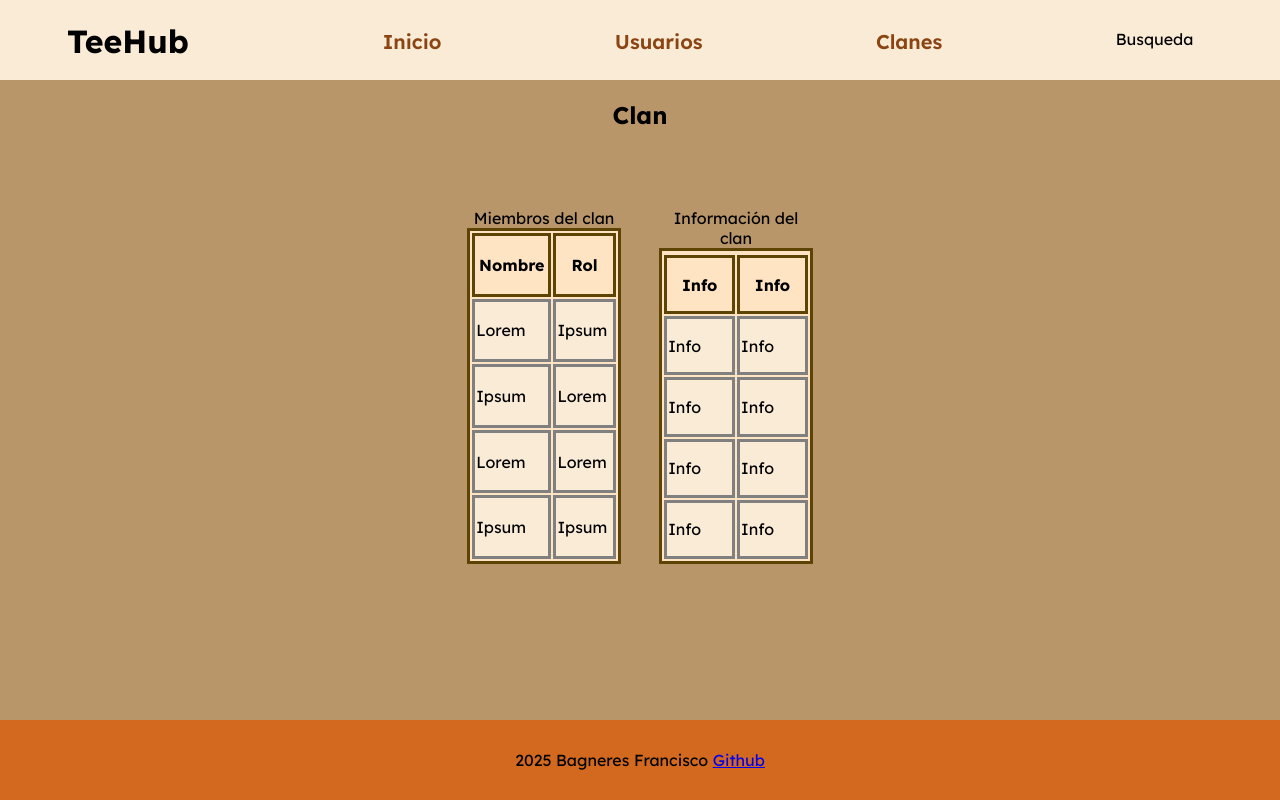
After one commit to FranBag/TeeHub, a PHP site: page /src/pages/clan.html in a window 1280 px wide. The commit adds this page. Run offline with PHP 8.4, Linux system fonts and the light colour scheme.

Commit message:
Añadida página de clan específico

```diff
--- a/index.html
+++ b/index.html
@@ -23,7 +23,7 @@
                 <li><a href="#">Inicio</a></li>
                 <li><a href="./src/pages/users.html">Usuarios</a></li>
                 <li><a href="./src/pages/clans.html">Clanes</a></li>
-                <li><a href="#">Busqueda</a></li>
+                <li>Busqueda</li>
             </ol>
         </nav>
     </header>
--- a/src/css/style.css
+++ b/src/css/style.css
@@ -151,14 +151,14 @@ td {
     grid-area: main;
     display: grid;
     grid-template-areas:
-        "title-clan"
+        "title-clans"
         "clanlist";
     background-color: rgb(185, 150, 105);
     justify-items: center;
 }
 
-.clan-title {
-    grid: title-clan;
+.clans-title {
+    grid: title-clans;
 }
 
 .clanslist-section {
@@ -175,6 +175,41 @@ td {
     border-radius: 10px;
     margin: 10px;
     background-color: peachpuff;
+    text-align: center;
+}
+
+/* Especific Clan page */
+
+.clan-main-container {
+    grid-area: main;
+    display: grid;
+    grid-template-areas:
+        "title-clan"
+        "claninfo";
+    grid-template-rows: 20% 80%;
+    background-color: rgb(185, 150, 105);
     justify-items: center;
-    align-content: center;
 }
+
+.clan-title {
+    grid: title-clan;
+}
+
+.claninfo-section {
+    width: 30%;
+    grid: claninfo;
+    display: grid;
+    grid-template-areas:
+        "membertable clantable";
+    grid-template-columns: 40% 40%;
+    grid-template-rows: auto auto;
+    justify-content: space-around;
+}
+
+.member-table {
+    grid: membertable;
+}
+
+.clan-table {
+    grid: clantable;
+}
--- /dev/null
+++ b/src/pages/clan.html
@@ -0,0 +1,87 @@
+<!DOCTYPE html>
+<html lang="en">
+<head>
+    <meta charset="UTF-8">
+    <meta name="viewport" content="width=device-width, initial-scale=1.0">
+
+    <link rel="preconnect" href="https://fonts.googleapis.com">
+    <link rel="preconnect" href="https://fonts.gstatic.com" crossorigin>
+    <link href="https://fonts.googleapis.com/css2?family=Lexend:wght@100..900&display=swap" rel="stylesheet">
+    <link rel="stylesheet" href="../css/style.css">
+
+    <title>TeeHub</title>
+</head>
+<body class="container-grid">
+
+    <header class="header-container">
+        <div class="title-container"><h1>TeeHub</h1></div>
+
+        <nav class="nav-container">
+            <ol class="navlink-container">
+                <li><a href="../../index.html">Inicio</a></li>
+                <li><a href="./users.html">Usuarios</a></li>
+                <li><a href="./clans.html">Clanes</a></li>
+                <li>Busqueda</li>
+            </ol>
+        </nav>
+    </header>
+
+    <main class="clan-main-container">
+        <h2 class="clan-title">Clan</h2>
+        <section class="claninfo-section">
+            <table class="member-table">
+                <caption>Miembros del clan</caption>
+                <tr>
+                    <th>Nombre</th>
+                    <th>Rol</th>
+                </tr>
+                <tr>
+                    <td>Lorem</td>
+                    <td>Ipsum</td>
+                </tr>
+                <tr>
+                    <td>Ipsum</td>
+                    <td>Lorem</td>
+                </tr>
+                <tr>
+                    <td>Lorem</td>
+                    <td>Lorem</td>
+                </tr>
+                <tr>
+                    <td>Ipsum</td>
+                    <td>Ipsum</td>
+                </tr>
+            </table>
+
+            <table class="clan-table">
+                <tr>
+                    <caption>Información del clan</caption>
+                    <th>Info</th>
+                    <th>Info</th>
+                </tr>
+                <tr>
+                    <td>Info</td>
+                    <td>Info</td>
+                </tr>
+                <tr>
+                    <td>Info</td>
+                    <td>Info</td>
+                </tr>
+                <tr>
+                    <td>Info</td>
+                    <td>Info</td>
+                </tr>
+                <tr>
+                    <td>Info</td>
+                    <td>Info</td>
+                </tr>
+            </table>
+        </section>
+    </main>
+
+    <footer class="footer-container">
+        <div>2025 Bagneres Francisco <a href="https://github.com/FranBag/TeeHub">Github</a></div>
+    </footer>
+
+</body>
+</html>
--- a/src/pages/users.html
+++ b/src/pages/users.html
@@ -21,7 +21,7 @@
                 <li><a href="../../index.html">Inicio</a></li>
                 <li><a href="#">Usuarios</a></li>
                 <li><a href="./clans.html">Clanes</a></li>
-                <li><a href="#">Busqueda</a></li>
+                <li>Busqueda</li>
             </ol>
         </nav>
     </header>
```
Also changed, not shown: src/pages/clans.html (+23 -7 lines).
